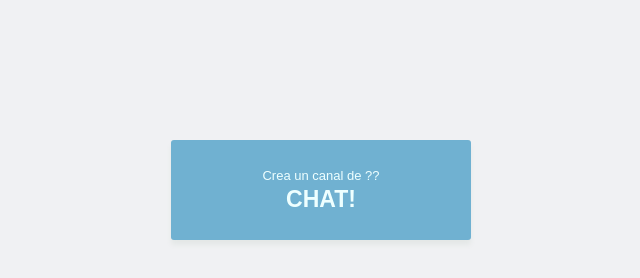
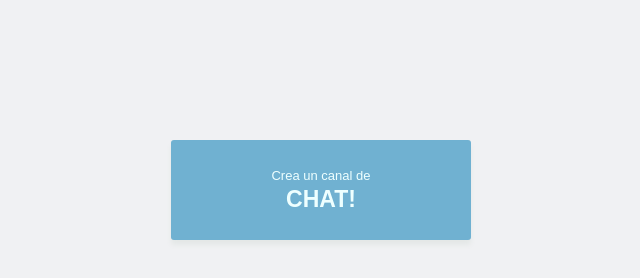
Before and after one commit to estebanrfp/private-realtime-chat, a website: page views/home.html in a window 1280 px wide. Shown: the full height of the page, 319-959 px from the left. Drawn offline with Linux system fonts and the light colour scheme; files that its build step writes are made by us from their sources.

Commit message:
he quitado los dos signos de pregunta

```diff
--- a/views/home.html
+++ b/views/home.html
@@ -25,7 +25,7 @@
 
 			<a title="Create" href="/create" id="create">
 				<div id="createbutton">
-					<div id="little">Crea un canal de ??</div>
+					<div id="little">Crea un canal de </div>
 					<div id="big">CHAT!</div>
 				</div>
 			</a>
```
